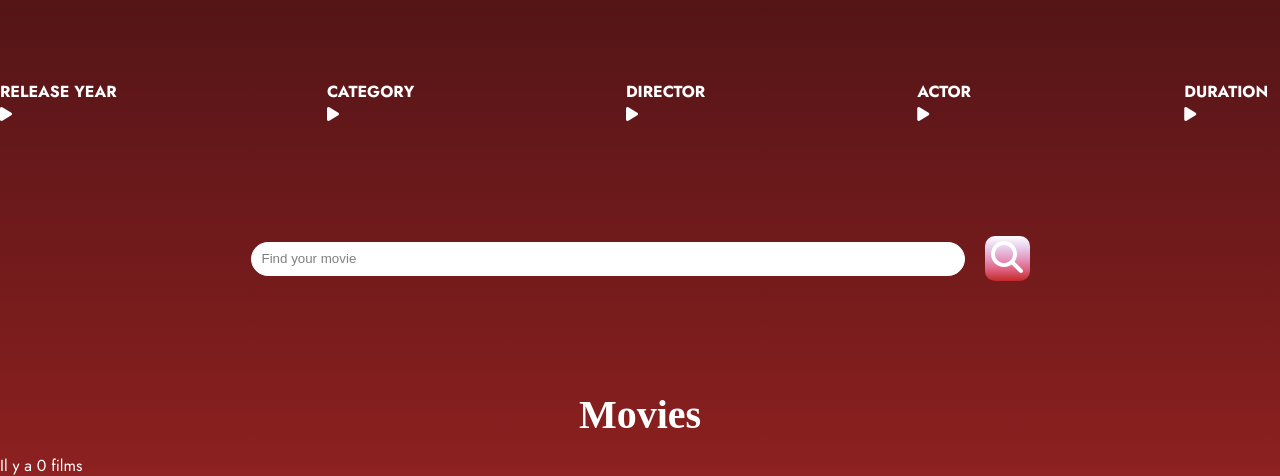
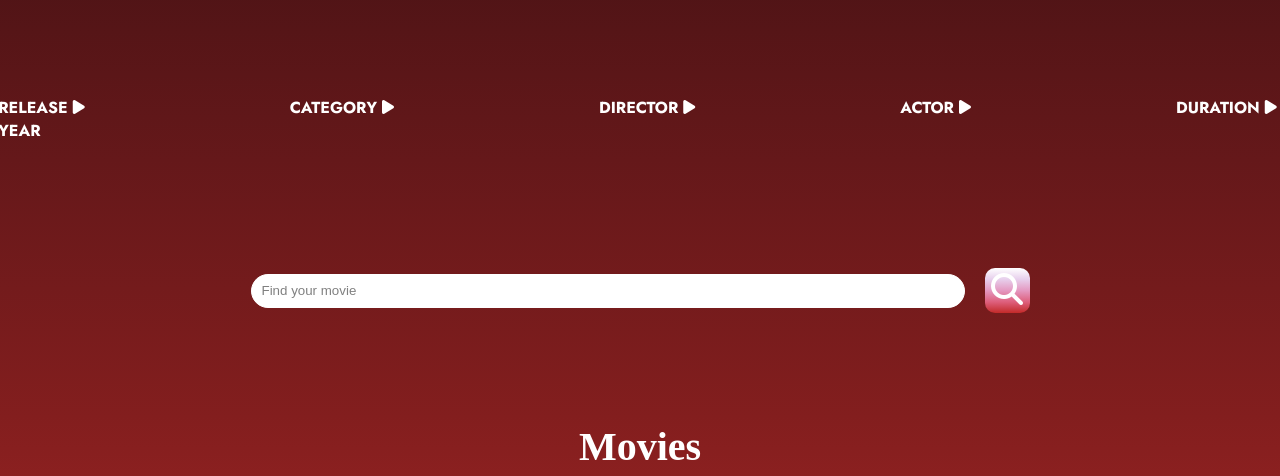
Before and after one commit to chloec68/MVC_CINEMA, a PHP site: page /index.php?action=listFilms in a window 1280 px wide. Shown: the part 482-958 px from the top of the page. Run offline with PHP 8.4, Linux system fonts and the light colour scheme; data that the repository does not hold is empty; some web fonts are replaced.

Commit message:
add navbar css

```diff
--- a/public/styles/styles.css
+++ b/public/styles/styles.css
@@ -38,8 +38,18 @@ nav{
     font-weight: bolder;
 }
 
+.flexBoxNav{
+    display: flex;
+    align-items: baseline;
+}
+
 .fa-play{
     font-size: 1em;
+    margin:5px;
+}
+
+.navHover{
+    cursor: pointer;
 }
 
 /* **************** SEARCH ************** */
--- a/view/template.php
+++ b/view/template.php
@@ -29,11 +29,11 @@
     </header>
 
     <nav>
-        <div>RELEASE YEAR <i class="fa-solid fa-play"></i></div>
-        <div>CATEGORY <i class="fa-solid fa-play"></i></div>
-        <div>DIRECTOR <i class="fa-solid fa-play"></i></div>
-        <div>ACTOR <i class="fa-solid fa-play"></i></div>
-        <div>DURATION <i class="fa-solid fa-play"></i></div>
+        <div class="flexBoxNav navHover"><p>RELEASE YEAR</p><i class="fa-solid fa-play"></i></div>
+        <div class="flexBoxNav navHover"><p>CATEGORY</p><i class="fa-solid fa-play"></i></div>
+        <div class="flexBoxNav navHover"><p>DIRECTOR</p><i class="fa-solid fa-play"></i></div>
+        <div class="flexBoxNav navHover"><p>ACTOR</p><i class="fa-solid fa-play"></i></div>
+        <div class="flexBoxNav navHover"><p>DURATION</p><i class="fa-solid fa-play"></i></i></div>
     </nav>
 
     <div class="searchBarContainer">
```
